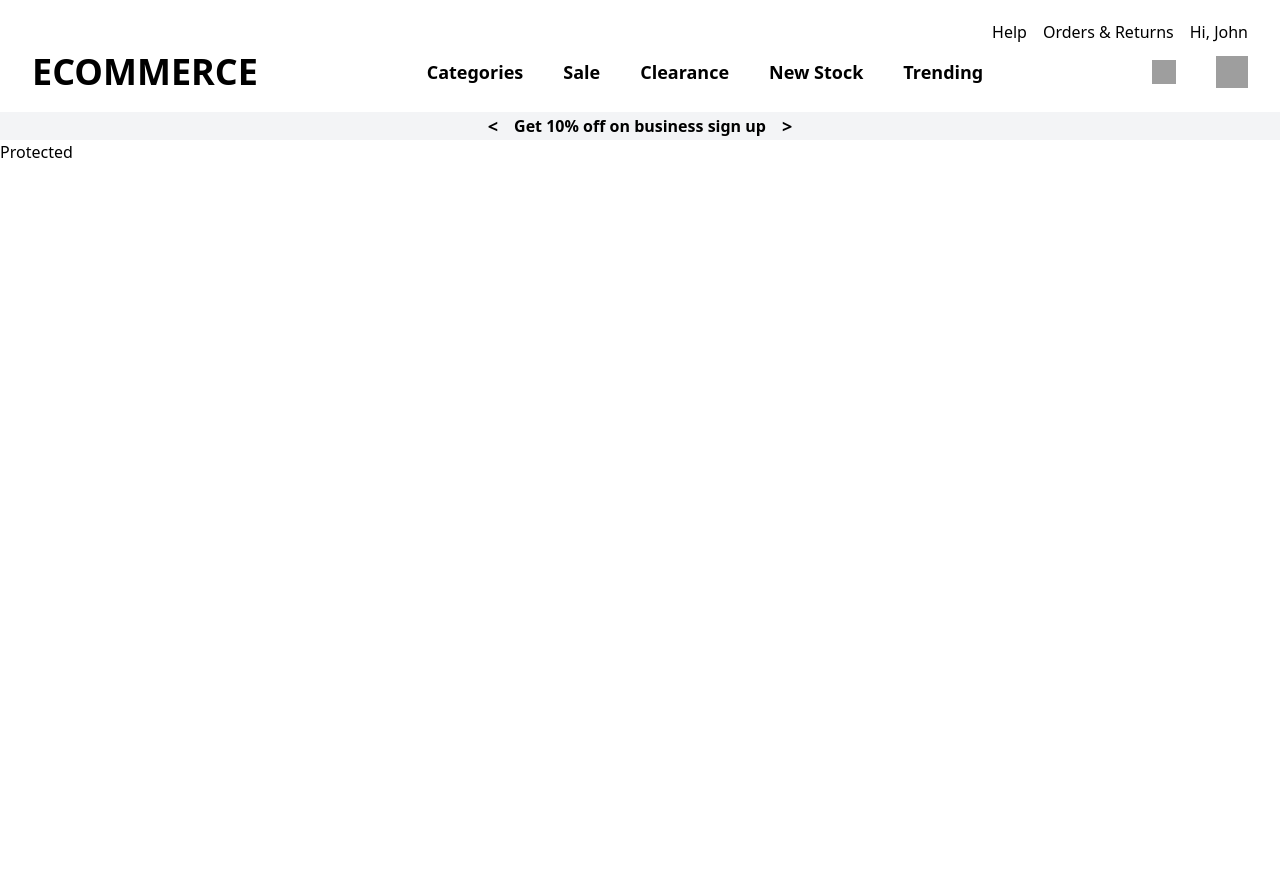
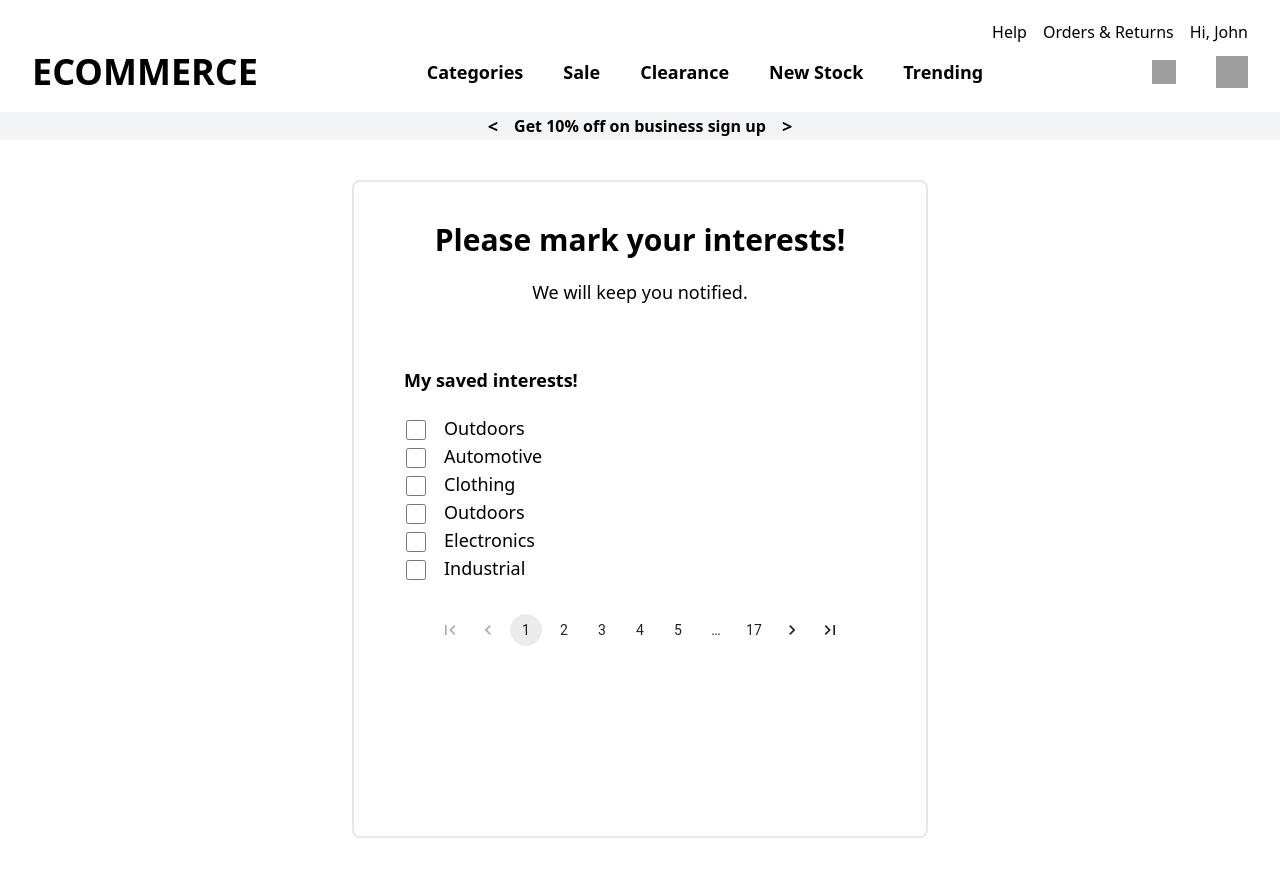
Before and after one commit to JiteshBalani/roc8, a React (Vite) app: page /protected in a window 1280 px wide. Shown: the top 876 px of the page. Before the commit the page ends 800 px from the top, so only its background shows below. Built offline with nearby package versions, Linux system fonts and the light colour scheme; grey boxes are pictures that could not be loaded.

Commit message:
All pages done

```diff
--- a/package.json
+++ b/package.json
@@ -10,11 +10,15 @@
     "preview": "vite preview"
   },
   "dependencies": {
+    "@emotion/react": "^11.11.4",
+    "@emotion/styled": "^11.11.0",
+    "@mui/material": "^5.15.13",
     "react": "^18.2.0",
     "react-dom": "^18.2.0",
     "react-router-dom": "^6.22.3"
   },
   "devDependencies": {
+    "@faker-js/faker": "^8.4.1",
     "@types/react": "^18.2.64",
     "@types/react-dom": "^18.2.21",
     "@vitejs/plugin-react": "^4.2.1",
--- a/src/pages/Login.jsx
+++ b/src/pages/Login.jsx
@@ -13,14 +13,14 @@ const Login = () => {
     return (
         <div className='flex justify-center h-[100vh] mt-10'>
 
-            <div className='w-[576px] h-[614px] flex-col justify-center border-gray-200 border-[1px] rounded-lg px-10 py-5 space-y-2'>
+            <div className='w-[576px] h-[614px] flex-col justify-center border-gray-200 border-[1px] rounded-lg px-10 pt-5 space-y-2'>
 
-                <div className='text-3xl font-bold w-full text-center pb-3'>Login</div>
+                <div className='text-3xl font-bold w-full text-center pb-2'>Login</div>
 
-                <div className='font-semibold w-full text-center mb[-50px]'>Welcome back to ECOMMERCE</div>
+                <div className='font-bold w-full text-center text-xl'>Welcome back to ECOMMERCE</div>
                 <div className='w-full text-center'>The next gen business marketplace</div>
 
-                <div className='flex-col justify-center items-center space-y-4 pt-5'>
+                <div className='flex-col justify-center items-center space-y-4 py-8 mb-10'>
 
 
                     <div>
@@ -35,22 +35,25 @@ const Login = () => {
                         <label className='text-lg'>Password</label>
                         <div className='flex justify-between p-2 bg-transparent border-[1px] rounded-md w-full'>
                             <input type={passwordVisible ? 'text' : 'password'}
-                            placeholder='Enter a strong password'
-                            className='outline-none'
+                                placeholder='Type your password'
+                                className='outline-none w-full'
                                 value={password}
                                 onChange={(e) => setPassword(e.target.value)}
                             />
-                        <span
-                        className='cursor-pointer'
+                            {password.length !== 0 ? <span
+                                className='cursor-pointer w-fit underline underline-offset-2 border-black'
                                 onClick={togglePasswordVisibility}>
-                        {passwordVisible? 'Hide' : 'Show'}
-                        </span>
+                                {passwordVisible ? 'Hide' : 'Show'}
+                            </span> : ''}
+
                         </div>
                     </div>
 
-                    <button className='bg-black text-white p-2 text-md rounded-md w-full font-thin pt-2'>LOGIN</button><br />
                 </div>
 
+                <div className='border-b-2 border-gray-300 pb-6'>
+                    <button className='bg-black text-white p-2 text-lg rounded-md w-full font-thin mb-1 '>LOGIN</button>
+                </div>
                 <div className='text-center pt-3'>Don't have an account?
                     <Link to='/signup'><span className='font-semibold'> SIGN UP</span></Link>
                 </div>
--- a/src/pages/Protected.jsx
+++ b/src/pages/Protected.jsx
@@ -1,8 +1,56 @@
 import React from 'react'
+import Pagination from '@mui/material/Pagination';
+import Stack from '@mui/material/Stack';
+import generateCategories from '../utils/categories';
 
 const Protected = () => {
+
+  const [page, setPage] = React.useState(1);
+  const categories = generateCategories(100);
+
+  const pageCount = Math.ceil(categories.length / 6);
   return (
-    <div>Protected</div>
+    <div className='flex justify-center h-[100vh] mt-10 '>
+
+      <div className=' border-2 rounded-lg px-[50px] pt-10 h-[658px] w-[576px] '>
+        <div className='space-y-5'>
+
+          <div className='text-center text-3xl font-black'>Please mark your interests!</div>
+          <div className='text-center text-lg'>We will keep you notified.</div>
+          <div className='text-left text-lg font-semibold pt-10'>My saved interests!</div>
+
+        </div>
+
+        <div className='flex-col pt-5'>
+
+          {categories.slice((page - 1) * 6, page * 6).map(category => (
+            <div key={category.id} className='flex space-x-4 items-center'>
+              <input type='checkbox' className='peer relative appearance-auto shrink-0 w-6 h-5 border-2 border-black rounded-sm mt-1 bg-black
+        focus:outline-none
+        checked:bg-black checked:text-white
+        disabled:border-steel-400 disabled:bg-steel-400'/>
+              <label className='text-lg '>{category.name}</label>
+            </div>
+          )
+          )}
+
+        </div>
+
+        <div className='pt-8 flex justify-center'>
+
+          <Stack spacing={2}>
+            <Pagination showFirstButton showLastButton
+              count={pageCount}
+              onChange={(_, value) => {
+                setPage(value);
+              }}
+             />
+          </Stack>
+
+        </div>
+
+      </div>
+    </div>
   )
 }
 
--- a/src/pages/Signup.jsx
+++ b/src/pages/Signup.jsx
@@ -5,11 +5,11 @@ const Signup = () => {
     return (
         <div className='flex justify-center h-[100vh] mt-10'>
 
-            <div className='w-[576px] h-[691px] border-gray-200 border-[1px] rounded-xl px-10 py-5 space-y-4'>
+            <div className='w-[576px] h-[691px] border-gray-200 border-[1px] rounded-xl px-10 py-5 space-y-6'>
 
                 <h1 className='text-3xl font-bold w-full text-center'>Create your account</h1>
 
-                <div className='flex-col justify-center items-center space-y-4'>
+                <div className='flex-col justify-center items-center space-y-6'>
 
                     <div>
                         <label className='text-lg'>Name</label>
@@ -35,11 +35,14 @@ const Signup = () => {
                         />
                     </div>
 
-                    <button className='bg-black text-white p-2 text-md rounded-md w-full font-thin'>CREATE ACCOUNT</button><br />
+                    <div className='pt-6'>
+                        <button className='bg-black text-white p-2 text-md rounded-md w-full font-thin'>CREATE ACCOUNT</button><br />
+                    </div>
+
                 </div>
 
                 <div className='text-center pt-3'>Have an account?
-                    <Link to='/login'><span className='font-semibold'>LOGIN</span></Link>
+                    <Link to='/login'><span className='font-semibold'> LOGIN</span></Link>
                 </div>
             </div>
 
--- a/src/pages/Verify.jsx
+++ b/src/pages/Verify.jsx
@@ -4,14 +4,20 @@ const Verify = () => {
     return (
         <div className='flex justify-center h-[100vh] mt-10'>
 
-            <div className='w-[576px] h-[453px] border-gray-200 border-2 px-10 py-5 rounded-xl flex-col space-y-5'>
+            <div className='w-[576px] h-[453px] border-gray-200 border-2 px-12 pt-5 rounded-xl flex-col space-y-5'>
+
                 <div className='text-3xl text-center font-bold'> Verify your email </div>
 
-                <div className='text-center'>Enter the 8 digits you have recieved on </div>
+                <div className='space-x-0'>
+                    <div className='text-center'>Enter the 8 digits you have received on </div>
                     <div className='font-semibold text-center'>swa**@gmail.com</div>
+                </div>
 
-                <div>Code</div>
-                <div className='flex space-x-2 justify-center items-center'>
+                <div className='flex-col justify-center items-center pb-10 space-y-4'>
+
+                    <div className='pl-2 text-lg font-semibold'>Code</div>
+
+                    <div className='flex space-x-4 justify-center items-center w-full'>
                         <input type='number' maxLength={1}
                             className='border-gray-200 border-2 text-xl text-center rounded-md w-[46px] h-[48px]'
                         />
@@ -37,9 +43,12 @@ const Verify = () => {
                             className='border-gray-200 border-2 text-xl text-center rounded-md w-[46px] h-[48px]'
                         />
                     </div>
+                </div>
 
                 <button className='bg-black text-white p-2 text-md rounded-md w-full font-thin'>VERIFY</button>
+
             </div>
+
         </div>
     )
 }
--- /dev/null
+++ b/src/utils/categories.jsx
@@ -0,0 +1,18 @@
+import {faker} from '@faker-js/faker'
+
+const generateCategories = (numCategories) => {
+  const categories = [];
+
+  for (let i = 0; i < numCategories; i++) {
+    const category = {
+      id: faker.string.uuid(),
+      name: faker.commerce.department()
+    };
+
+    categories.push(category);
+  }
+
+  return categories;
+};
+
+export default generateCategories;
```
Also changed, not shown: 1 other file (tests, documents, lock files or other folders). Lines whose indentation alone changed are shown as unchanged.
